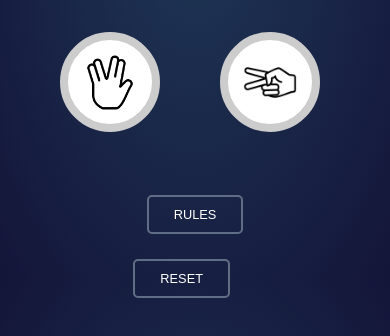
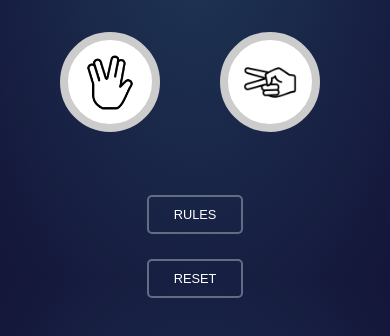
Before and after one commit to Leo40/rock-paper-scissors, a plain HTML site: page index.html in a window 390 px wide. Shown: the part 482-818 px from the top of the page. Drawn offline with Linux system fonts and the light colour scheme.

Commit message:
Fixed Reset button

```diff
--- a/styles.css
+++ b/styles.css
@@ -407,6 +407,8 @@ body {
   }
 
   .reset-btn {
+    right: auto;
+    left: auto;
     bottom: 4rem;
   }
 }
```
